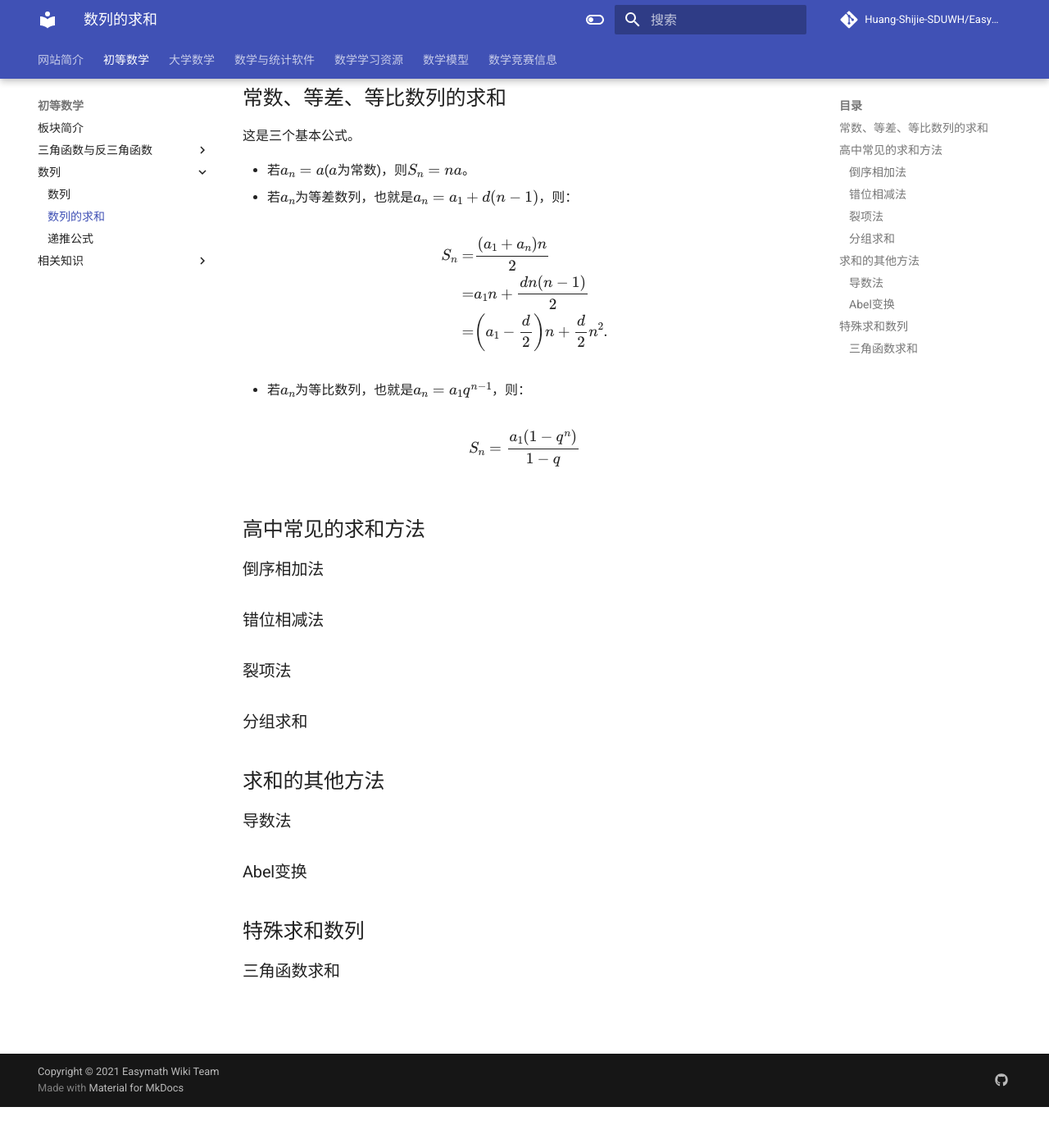
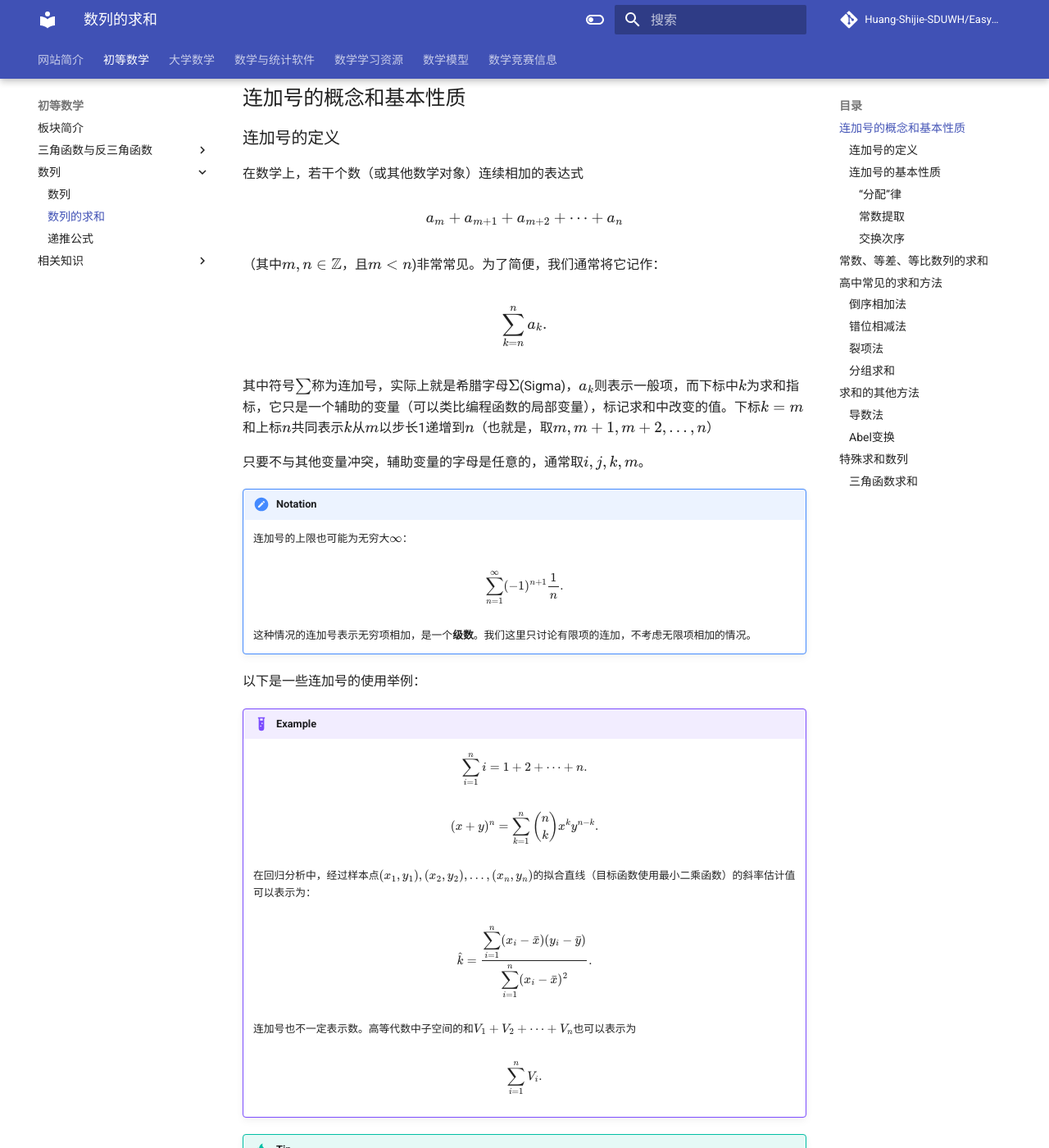
Before and after one commit to Easymath-wiki/Easymath-wiki, an MkDocs documentation site: the page built from docs/初等数学/数列/02数列的求和.md, in a window 1280 px wide and 1400 px high, scrolled down 191 px. Shown: the whole window at 82% size. Built offline with MkDocs 1.6.1 and Material for MkDocs 9.7.7, drawn with Linux system fonts in a browser that asks for light colours; comment, search, counter and statistics services are not loaded; before the commit the page ends 1541 px from its top, so only the background shows below that; some of the changed text lies outside the part shown.

Commit message:
Add Sigma

```diff
--- a/docs/初等数学/数列/02数列的求和.md
+++ b/docs/初等数学/数列/02数列的求和.md
@@ -1,6 +1,124 @@
 # 数列的求和
 
-本节讲述数列的基本求和方法.
+这一节我们先简单了解一下连加号的基本性质，随后讲述数列的基本求和方法。
+
+## 连加号的概念和基本性质
+
+### 连加号的定义
+
+在数学上，若干个数（或其他数学对象）连续相加的表达式
+
+$$
+a_m + a_{m+1} + a_{m+2} + \cdots + a_n
+$$
+
+（其中$m,n \in \mathbb{Z}$，且$m < n$)非常常见。为了简便，我们通常将它记作：
+
+$$
+\sum_{k=n}^n a_k.
+$$
+
+其中符号$\sum$称为连加号，实际上就是希腊字母$\Sigma$(Sigma)，$a_k$则表示一般项，而下标中$k$为求和指标，它只是一个辅助的变量（可以类比编程函数的局部变量），标记求和中改变的值。下标$k=m$和上标$n$共同表示$k$从$m$以步长1递增到$n$（也就是，取$m,m+1,m+2,\dots,n$）
+
+只要不与其他变量冲突，辅助变量的字母是任意的，通常取$i,j,k,m$。
+
+!!! Notation
+
+    连加号的上限也可能为无穷大$\infty$：
+
+    $$
+    \sum_{n=1}^{\infty} (-1)^{n+1} \frac{1}{n}.
+    $$
+
+    这种情况的连加号表示无穷项相加，是一个**级数**。我们这里只讨论有限项的连加，不考虑无限项相加的情况。
+
+以下是一些连加号的使用举例：
+
+!!! Example
+
+    $$
+    \sum_{i=1}^{n} i = 1 + 2 + \cdots + n.
+    $$
+
+    $$
+    (x + y)^n = \sum_{k = 1}^{n}  \binom{n}{k} x^k y^{n-k}.
+    $$
+
+    在回归分析中，经过样本点$(x_1,y_1),(x_2,y_2),\dots,(x_n,y_n)$的拟合直线（目标函数使用最小二乘函数）的斜率估计值可以表示为：
+
+    $$
+    \hat{k} = \frac{\displaystyle \sum_{i=1}^n (x_i - \bar{x}) (y_i - \bar{y})}{\displaystyle \sum_{i=1}^n (x_i - \bar{x})^2 }.
+    $$
+
+    连加号也不一定表示数。高等代数中子空间的和$V_1 + V_2 + \cdots + V_n$也可以表示为
+
+    $$
+    \sum_{i=1}^n V_i.
+    $$
+
+!!! Tip
+
+    很多时候，数学书上的公式为了简便会写成连加号。
+
+    但其实，连加号看起来并不是很直观。所以当你感到难以理解时，应该将连加号展开，写成带省略号的加和表达式。很多时候，只是这样小小的一步，一个表达式瞬间就清晰了很多。
+
+### 连加号的基本性质
+
+连加号本质上就是几个数之间加法的简写，所以自然地有以下性质：
+
+#### “分配”律
+
+$$
+\sum_{k=m}^n (x_k + y_k) = \sum_{k=m}^n x_k + \sum_{k=m}^n y_k .
+$$
+
+这条规律由加法的结合律容易看出来，这也是分组求和法的基础。
+
+??? Note "Proof"
+
+    回忆上面的Tip，我们只需要将左边展开写成和式：
+
+    $$
+    \begin{align}
+    \sum_{k=m}^n (x_k + y_k) =& (x_m + y_m) + (x_{m+1} + y_{m+1}) + \cdots + (x_n + y_n) =& (x_m + x_{m+1} + \cdots + x_n) + (y_m + y_{m+1} + \cdots + y_n)
+    =& \sum_{k=m}^n x_k + \sum_{k=m}^n y_k.
+    \end{align}
+    $$
+
+    其中第二个等号利用了结合律。
+
+    这再次印证了上面这句话：<u>当你感到难以理解时，应该将连加号展开，写成带省略号的加和表达式</u>。
+
+#### 常数提取
+
+若$k$是一个常数：
+
+$$
+\sum_{i=m}^n k x_i = k \sum_{i=m}^n x_i.
+$$
+
+这是乘法分配律的直接推论。
+
+#### 交换次序
+
+$$
+\sum_{i=1}^m \sum_{j=1}^n a_ij = \sum_{j=1}^n \sum_{i=1}^m a_ij
+$$
+
+这也是加法交换律和加法结合律的直接推论。
+
+!!! Notation
+
+    对于交换次序这个性质，一种直观的理解就是，表格中的数可以先按列求和、再按行求和，也可以先按行求和、再按列求和，例如：
+
+    |            | **第一列** | **第二列** | **第三列** | **行合计** |
+    | ---------- | ---------- | ---------- | ---------- | ---------- |
+    | **第一行** | 1          | 2          | 3          | 6          |
+    | **第二行** | 4          | 5          | 6          | 15         |
+    | **第三行** | 7          | 8          | 9          | 24         |
+    | **列合计** | 12         | 15         | 18         | 45         |
+
+    这里第四行的“列合计”可以看作先按列求和，而第四列的“行合计”可以看作先对行求和，但是汇总后，列合计的三个数之和，也等于行合计的三个数之和。
 
 ## 常数、等差、等比数列的求和
 
```
Also changed, not shown: docs/初等数学/三角函数与反三角函数/02三角公式.md (+20 -2 lines), docs/初等数学/数列/01数列简介.md (+2 -0 lines).
